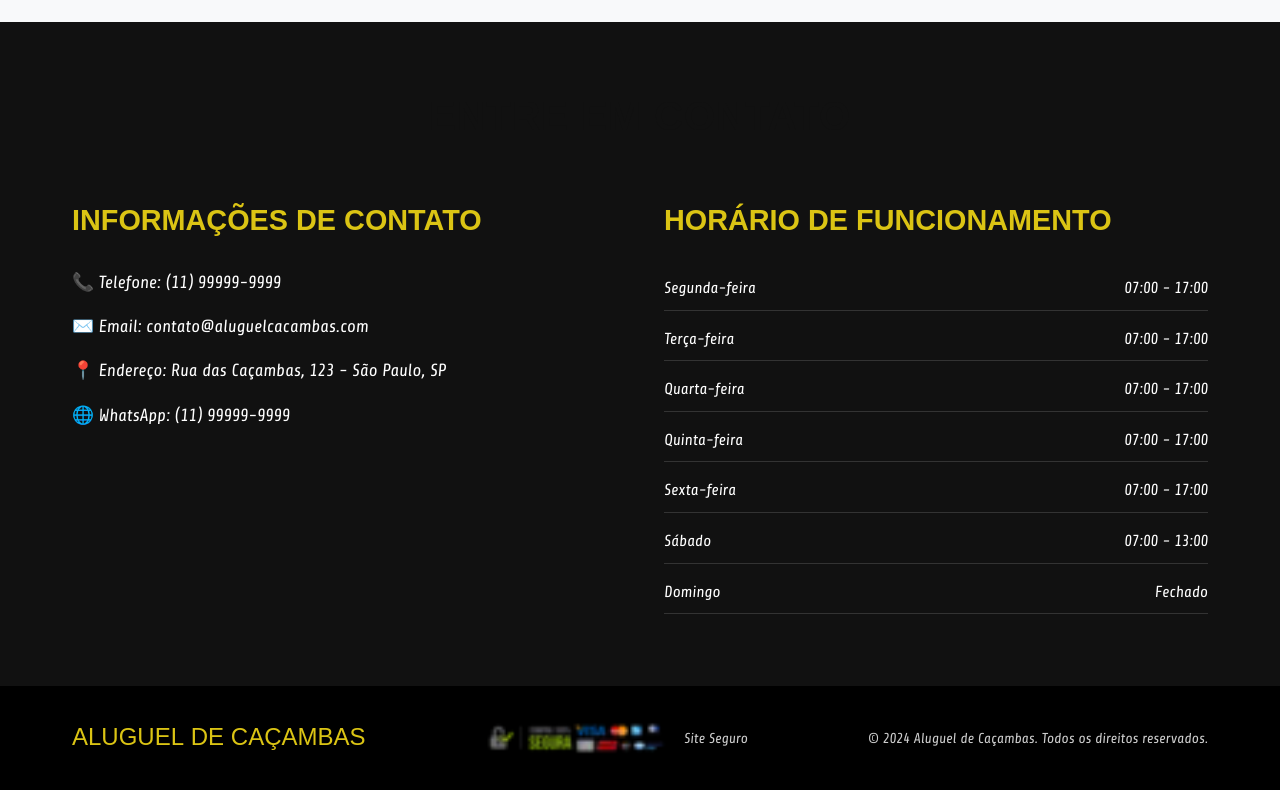
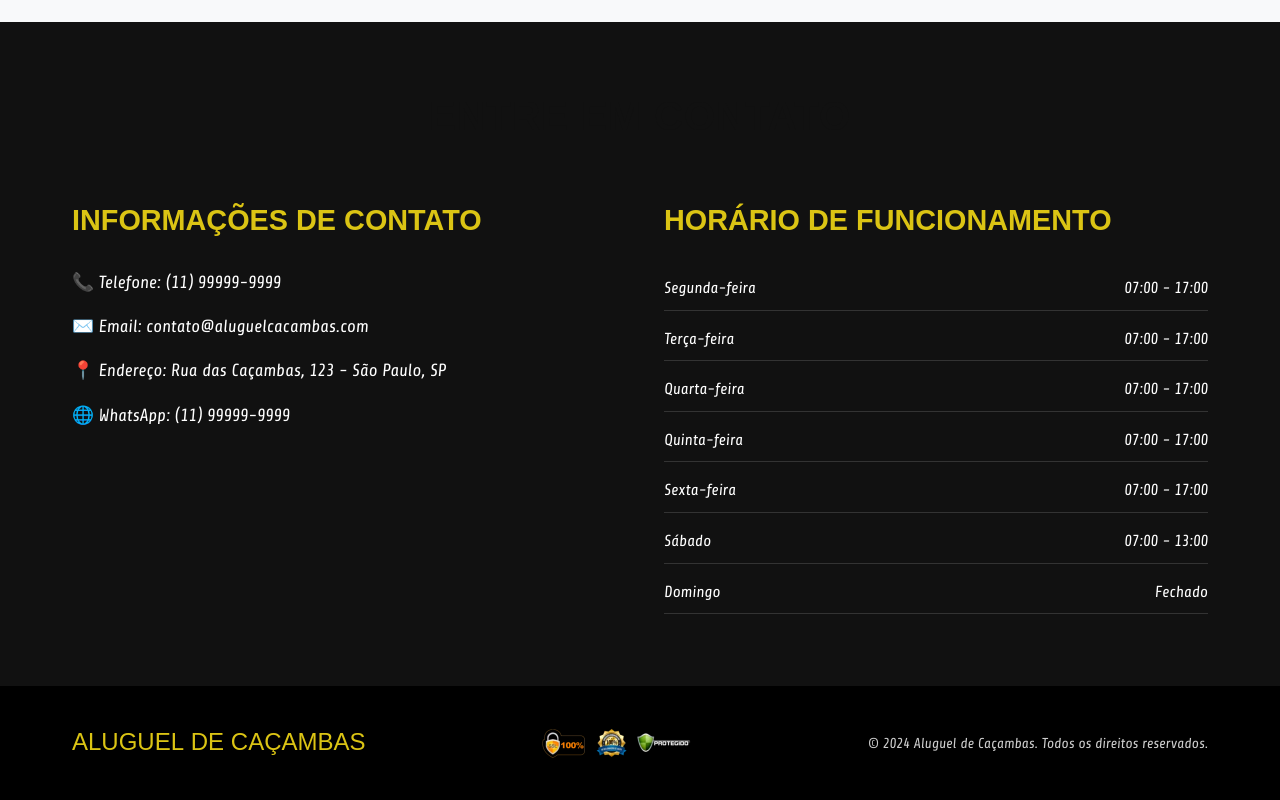
Before and after one commit to narutinnnn1123/ghostsite, a website: page index.html in a window 1280 px wide. Shown: the part 1359-2159 px from the top of the page. Drawn offline with Linux system fonts and the light colour scheme; no server answers.

Commit message:
Update footer security image

```diff
--- a/index.html
+++ b/index.html
@@ -265,7 +265,7 @@
         }
 
         .footer-security img {
-            height: 40px;
+            height: 50px;
             width: auto;
         }
 
@@ -467,8 +467,7 @@
         <div class="footer-content">
             <div class="footer-logo">Aluguel de Caçambas</div>
             <div class="footer-security">
-                <img src="images/ssad.png" alt="Site Seguro" />
-                <span class="footer-text">Site Seguro</span>
+                <img src="images/imgi_16_site-seguro-300x100.png.png" alt="Site Seguro - Compra 100% Segura - 100% Garantido - Protegido" />
             </div>
             <div class="footer-text">© 2024 Aluguel de Caçambas. Todos os direitos reservados.</div>
         </div>
```
